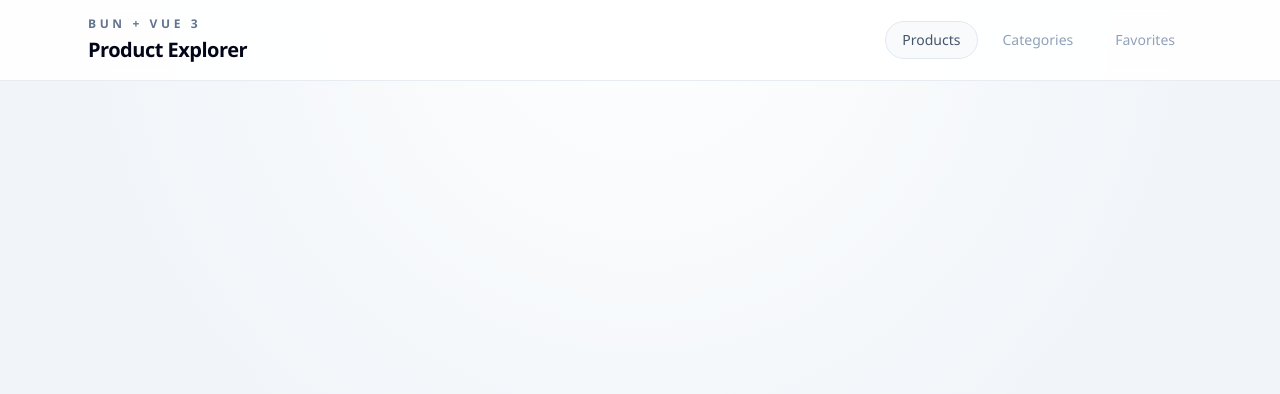
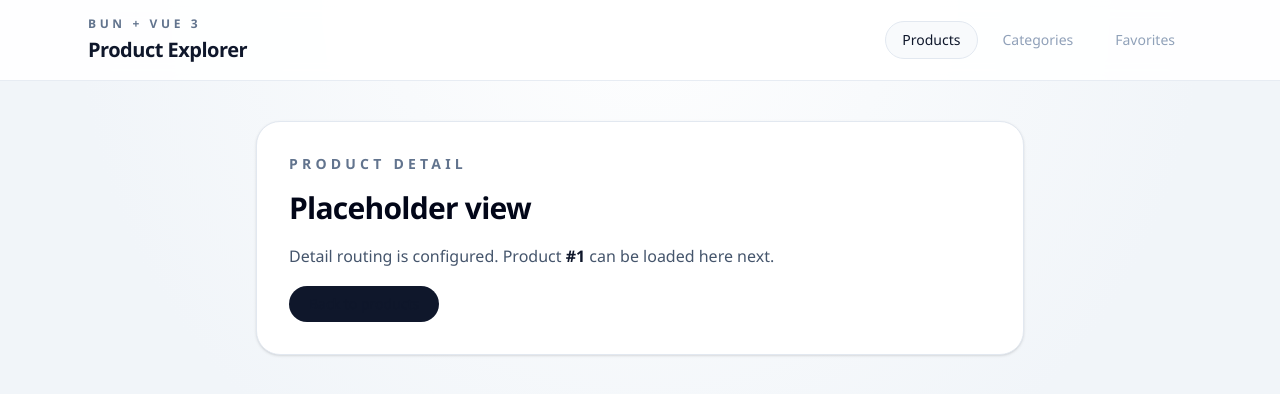
Before and after one commit to gyrika/GUI-Project, a Vue app: page /product/1 in a window 1280 px wide. Shown: the top 394 px of the page. Built offline with nearby package versions, Linux system fonts and the light colour scheme.

Commit message:
Configure Vue Router with home and product detail routes

```diff
--- a/src/components/NavBar.vue
+++ b/src/components/NavBar.vue
@@ -1,17 +1,24 @@
+<script setup lang="ts">
+import { RouterLink } from 'vue-router'
+</script>
+
 <template>
   <header class="border-b border-slate-200/80 bg-white/90 backdrop-blur">
     <div class="mx-auto flex w-full max-w-6xl flex-col gap-4 px-5 py-4 sm:px-6 lg:flex-row lg:items-center lg:justify-between">
       <div class="space-y-1">
         <p class="text-xs font-semibold uppercase tracking-[0.3em] text-slate-500">Bun + Vue 3</p>
-        <h1 class="text-xl font-semibold tracking-tight text-slate-950">Product Explorer</h1>
+        <RouterLink class="text-xl font-semibold tracking-tight text-slate-950 transition hover:text-slate-700" to="/">
+          Product Explorer
+        </RouterLink>
       </div>
 
       <nav aria-label="Primary" class="flex flex-wrap items-center gap-2">
-        <span
-          class="rounded-full border border-slate-200 bg-slate-50 px-4 py-2 text-sm font-medium text-slate-600"
+        <RouterLink
+          class="rounded-full border border-slate-200 bg-slate-50 px-4 py-2 text-sm font-medium text-slate-600 transition hover:border-slate-300 hover:bg-slate-100"
+          to="/"
         >
           Products
-        </span>
+        </RouterLink>
         <span
           class="rounded-full border border-transparent px-4 py-2 text-sm font-medium text-slate-400"
         >
--- a/src/components/ProductCard.vue
+++ b/src/components/ProductCard.vue
@@ -1,4 +1,6 @@
 <script setup lang="ts">
+import { RouterLink } from 'vue-router'
+
 import type { Product } from '@/types/product'
 
 defineProps<{
@@ -7,8 +9,9 @@ defineProps<{
 </script>
 
 <template>
-  <article
-    class="overflow-hidden rounded-2xl border border-slate-200 bg-white shadow-sm transition hover:-translate-y-1 hover:shadow-md"
+  <RouterLink
+    :to="{ name: 'product-detail', params: { id: product.id } }"
+    class="block overflow-hidden rounded-2xl border border-slate-200 bg-white shadow-sm transition hover:-translate-y-1 hover:shadow-md"
   >
     <div class="aspect-[4/3] bg-slate-100">
       <img
@@ -28,5 +31,5 @@ defineProps<{
       </h2>
       <p class="text-xl font-semibold text-slate-950">${{ product.price.toFixed(2) }}</p>
     </div>
-  </article>
+  </RouterLink>
 </template>
--- a/src/router/index.ts
+++ b/src/router/index.ts
@@ -1,6 +1,7 @@
 import { createRouter, createWebHistory } from 'vue-router'
 
 import HomeView from '@/views/HomeView.vue'
+import ProductDetailView from '@/views/ProductDetailView.vue'
 
 const router = createRouter({
   history: createWebHistory(),
@@ -10,6 +11,14 @@ const router = createRouter({
       name: 'home',
       component: HomeView,
     },
+    {
+      path: '/product/:id',
+      name: 'product-detail',
+      component: ProductDetailView,
+      props: (route) => ({
+        id: Number(route.params.id),
+      }),
+    },
   ],
 })
 
--- /dev/null
+++ b/src/views/ProductDetailView.vue
@@ -0,0 +1,30 @@
+<script setup lang="ts">
+import { computed } from 'vue'
+import { RouterLink } from 'vue-router'
+
+const props = defineProps<{
+  id: number
+}>()
+
+const productIdLabel = computed(() => props.id.toString())
+</script>
+
+<template>
+  <section class="mx-auto w-full max-w-3xl rounded-3xl border border-slate-200 bg-white p-8 shadow-sm">
+    <div class="space-y-4">
+      <p class="text-sm font-semibold uppercase tracking-[0.3em] text-slate-500">Product detail</p>
+      <h1 class="text-3xl font-semibold tracking-tight text-slate-950">Placeholder view</h1>
+      <p class="text-base leading-7 text-slate-600">
+        Detail routing is configured. Product
+        <span class="font-semibold text-slate-900">#{{ productIdLabel }}</span>
+        can be loaded here next.
+      </p>
+      <RouterLink
+        class="inline-flex rounded-full bg-slate-900 px-5 py-2 text-sm font-medium text-white transition hover:bg-slate-700"
+        to="/"
+      >
+        Back to products
+      </RouterLink>
+    </div>
+  </section>
+</template>
```
